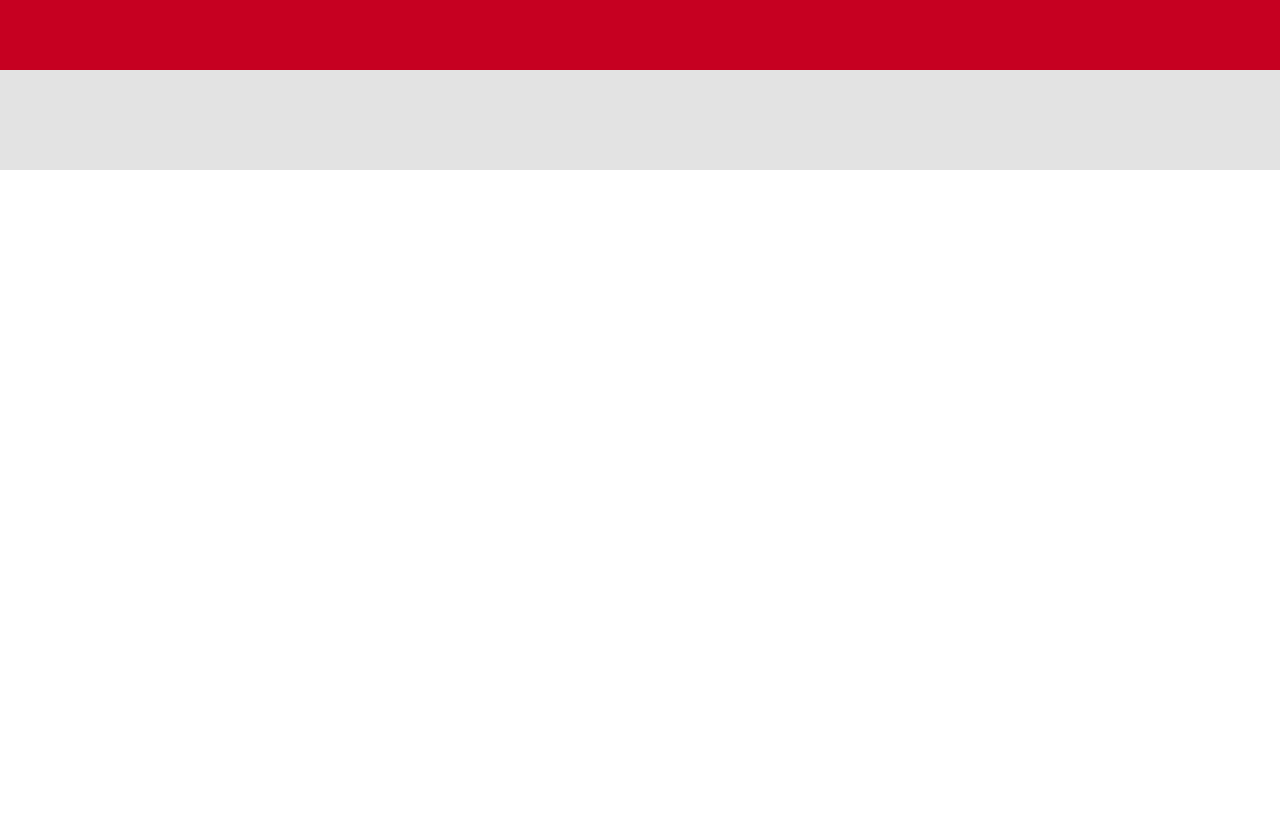
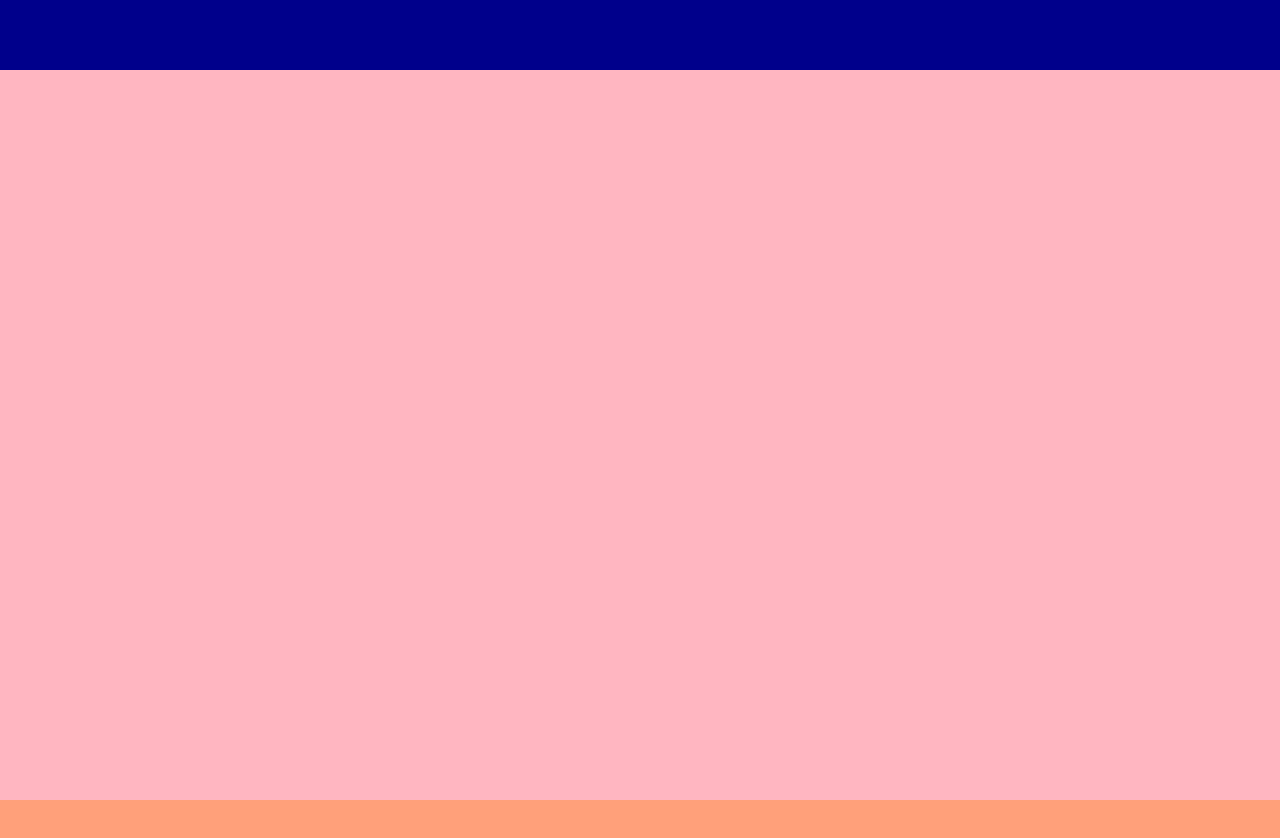
Before and after one commit to surajpshenoy/portfolio, a React (Create React App) app: page / in a window 1280 px wide. Shown: the top 838 px of the page. Before the commit the page ends 800 px from the top, so only its background shows below. Built offline with nearby package versions, Linux system fonts and the light colour scheme.

Commit message:
Added components and fixed styles layout

```diff
--- a/src/App.js
+++ b/src/App.js
@@ -1,12 +1,22 @@
-import React from "react"
-import Contact from "./components/Contact/Contact"
-import Topbar from "./components/Topbar/Topbar"
+import React from "react";
+import Contact from "./components/Contact/Contact";
+import Topbar from "./components/Topbar/Topbar";
+import Intro from "./components/Intro/Intro";
+import Project from "./components/Projects/Project";
+import Work from "./components/Work/Work";
+import "./App.scss"
 
 function App() {
   return (
-    <div className="App">
-      <Topbar/>
-      <Contact/>
+    <div className="app">
+      <Topbar />
+      <div className="sections">
+
+        <Intro />
+        <Work />
+        <Project />
+        <Contact />
+      </div>
     </div>
   );
 }
--- /dev/null
+++ b/src/App.scss
@@ -0,0 +1,16 @@
+.app {
+  height: 100vh;
+
+  .sections {
+    height: calc(100vh - 70px);
+    background-color: lightsalmon;
+    width: 100%;
+    position: relative;
+    top: 70px;
+
+    > * {
+      width: 100vw;
+      height: calc(100vh - 70px)
+    }
+  }
+}
--- a/src/components/Contact/Contact.scss
+++ b/src/components/Contact/Contact.scss
@@ -1,5 +1,3 @@
-.contact{
-    width:100%;
-    height:100px;
-    background-color:#E3E3E3;
+.contact {
+  background-color: #e3e3e3;
 }
--- a/src/components/Intro/Intro.js
+++ b/src/components/Intro/Intro.js
@@ -1,8 +1,8 @@
 import React from 'react'
-
+import "./Intro.scss"
 export default function Intro() {
     return (
-        <div>
+        <div className="intro">
 
         </div>
     )
--- a/src/components/Intro/Intro.scss
+++ b/src/components/Intro/Intro.scss
@@ -0,0 +1,3 @@
+.intro{
+    background-color: lightpink;
+}
--- /dev/null
+++ b/src/components/Projects/Project.js
@@ -0,0 +1,10 @@
+import React from 'react'
+import "./Project.scss"
+
+export default function Project() {
+    return (
+        <div className="project">
+
+        </div>
+    )
+}
--- /dev/null
+++ b/src/components/Projects/Project.scss
@@ -0,0 +1,3 @@
+.project{
+    background-color: lightcyan;
+}
--- a/src/components/Topbar/Topbar.scss
+++ b/src/components/Topbar/Topbar.scss
@@ -1,5 +1,7 @@
 .topbar{
      width: 100%;
      height: 70px;
-     background-color:#C60021;
+     background-color: #00008b;
+     position: fixed;
+     top: 0
 }
--- /dev/null
+++ b/src/components/Work/Work.js
@@ -0,0 +1,9 @@
+import React from 'react'
+import "./Work.scss"
+export default function Work() {
+    return (
+        <div className="work">
+
+        </div>
+    )
+}
--- /dev/null
+++ b/src/components/Work/Work.scss
@@ -0,0 +1,3 @@
+.work{
+    background-color: lightsalmon;
+}
```
Also changed, not shown: src/components/Contact/Contact.js (+3 -7 lines).
